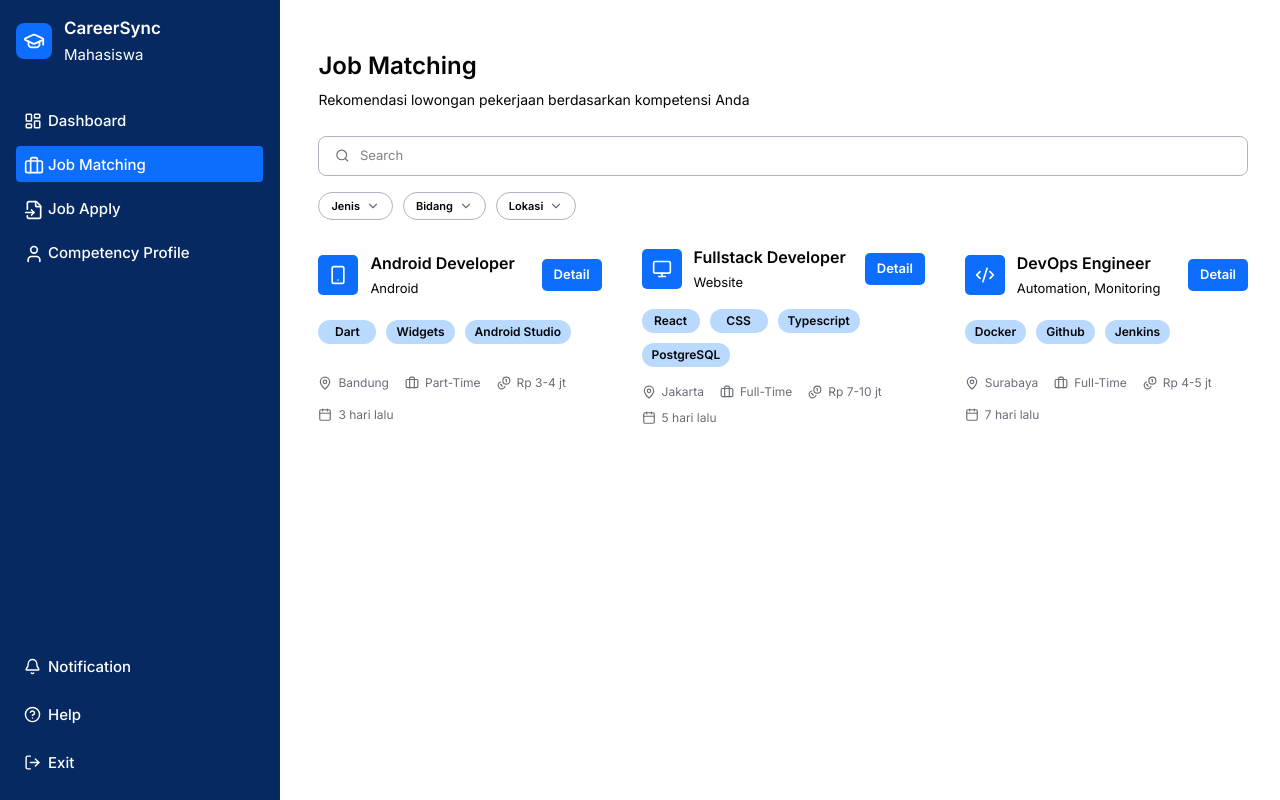
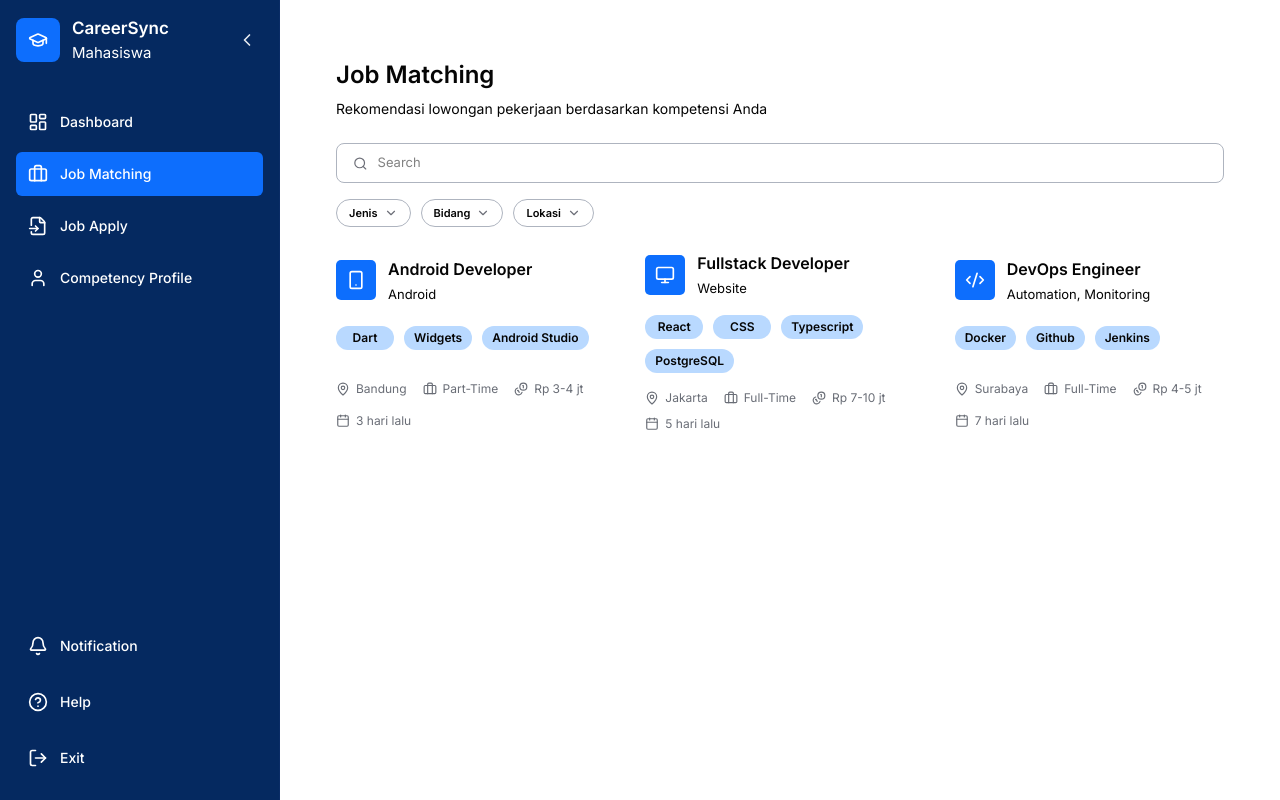
Before and after one commit to Zreaei/Frontend-Rekomendasi-Karir, a React (Vite) app: page /student/job-matching in a window 1280 px wide. Built offline with nearby package versions, Linux system fonts and the light colour scheme.

Commit message:
feat: sidebar animation, notification and help page

```diff
--- a/src/components/common/JobCard.tsx
+++ b/src/components/common/JobCard.tsx
@@ -23,7 +23,6 @@ const JobCard = ({
   type,
   salary,
   posted,
-  actionLabel = 'Detail',
 }: JobCardProps) => {
   return (
     <article className="grid min-w-0 gap-4">
@@ -35,9 +34,6 @@ const JobCard = ({
           <h3 className="text-[16px] font-bold text-[#050505]">{title}</h3>
           <p className="mt-1 text-[13px] text-[#050505]">{category}</p>
         </div>
-        <button className="rounded-[5px] bg-[#0d6efd] px-3 py-1.5 text-[13px] font-semibold text-white" type="button">
-          {actionLabel}
-        </button>
       </div>
       <div className="flex flex-wrap gap-2.5">
         {tags.map((tag) => (
--- a/src/components/common/SectionHeader.tsx
+++ b/src/components/common/SectionHeader.tsx
@@ -8,7 +8,7 @@ interface SectionHeaderProps {
 
 const SectionHeader = ({ title, action, description }: SectionHeaderProps) => {
   return (
-    <div className="flex items-center justify-between gap-3">
+    <div className="flex items-center justify-between gap-3 mt-3">
       <div>
         <h2 className={`${description ? 'text-[24px]' : 'text-[17px]'} font-bold leading-tight text-[#050505]`}>
           {title}
--- a/src/components/ui/StudentSidebar.tsx
+++ b/src/components/ui/StudentSidebar.tsx
@@ -3,6 +3,8 @@ import {
   Briefcase,
   FileInput,
   GraduationCap,
+  ChevronLeft,
+  ChevronRight,
   LayoutDashboard,
   Bell,
   CircleQuestionMark,
@@ -10,82 +12,123 @@ import {
   User,
 } from 'lucide-react'
 
-const StudentSidebar = () => {
+interface StudentSidebarProps {
+  collapsed: boolean
+  onToggle: () => void
+}
+
+const StudentSidebar = ({ collapsed, onToggle }: StudentSidebarProps) => {
   const navBase =
-    'group flex min-h-9 items-center gap-2 rounded px-2 py-1.5 text-[15px] font-medium leading-none !text-white transition-colors hover:bg-white/10 hover:!text-white'
+    `group grid h-11 min-h-11 w-full grid-cols-[44px_minmax(0,1fr)] items-center overflow-hidden rounded-md px-0 text-[15px] font-medium leading-none !text-white transition-[width,background-color,margin] duration-300 ease-in-out hover:bg-white/10 hover:!text-white`
+  const navState = collapsed ? 'mx-auto w-11' : ''
   const navActive = '!bg-[#0d6efd] !text-white hover:!bg-[#0d6efd] hover:!text-white'
-  const iconBase = 'grid h-4 w-4 flex-none place-items-center !text-white transition-colors group-hover:!text-white'
+  const iconBase =
+    'grid h-auto w-auto flex-none place-items-center !text-white transition-colors group-hover:!text-white'
+  const labelClass = `whitespace-nowrap text-sm text-left transition-[max-width,opacity,transform] duration-300 ease-in-out ${
+    collapsed ? 'max-w-0 opacity-0 translate-x-0' : 'max-w-[180px] opacity-100 translate-x-0'
+  }`
 
   return (
-    <aside className="sticky top-0 flex h-[100svh] flex-col gap-9 overflow-y-auto border-r border-[#0a2c66] bg-[#052960] px-4 pb-5 pt-4 max-[1200px]:static max-[1200px]:h-auto max-[1200px]:flex-row max-[1200px]:items-center max-[1200px]:overflow-x-auto">
-      <div className="flex items-center gap-3">
-        <div className="grid h-9 w-9 place-items-center rounded-lg bg-[#0d6efd] text-white" aria-hidden="true">
-          <GraduationCap size={22} strokeWidth={2} />
+    <aside
+      className={`sticky top-0 flex h-[100svh] shrink-0 flex-col gap-9 overflow-hidden overflow-y-auto border-r border-[#0a2c66] bg-[#052960] px-4 pb-5 pt-4 transition-[width] duration-300 ease-in-out max-[1200px]:static max-[1200px]:h-auto max-[1200px]:w-full max-[1200px]:flex-row max-[1200px]:items-center max-[1200px]:overflow-x-auto ${
+        collapsed ? 'w-[76px]' : 'w-[280px]'
+      }`}
+    >
+      {!collapsed ? (
+        <button
+          className="absolute right-4 top-6 grid h-8 w-8 place-items-center rounded-md text-white/90 transition-colors hover:bg-white/10 hover:text-white"
+          type="button"
+          aria-label="Collapse sidebar"
+          onClick={onToggle}
+        >
+          <ChevronLeft size={20} strokeWidth={2} />
+        </button>
+      ) : null}
+
+      <div className={`grid grid-cols-[44px_minmax(0,1fr)] items-center gap-3 pr-8 transition-all duration-300 ease-in-out ${collapsed ? 'mx-0' : ''}`}>
+        <div className="group/brand relative flex h-11 w-11 min-w-11 max-w-11 flex-none items-center justify-center rounded-lg bg-[#0d6efd] text-white" aria-hidden="true">
+          <GraduationCap size={20} strokeWidth={2} />
+          {collapsed ? (
+            <button
+              className="absolute grid h-10 w-10 place-items-center rounded-lg bg-[#0d6efd] text-white opacity-0 transition-opacity group-hover/brand:opacity-100"
+              type="button"
+              aria-label="Expand sidebar"
+              onClick={onToggle}
+            >
+              <ChevronRight size={20} strokeWidth={2.5} />
+            </button>
+          ) : null}
         </div>
-        <div>
-          <p className="text-[17px] font-semibold !text-white">CareerSync</p>
-          <p className="mt-0.5 text-[15px] !text-white">Mahasiswa</p>
+        <div className={labelClass}>
+          <p className="text-[17px] font-semibold text-white!">CareerSync</p>
+          <p className="mt-0.5 text-[15px] text-white!">Mahasiswa</p>
         </div>
       </div>
 
-      <nav className="grid gap-2 max-[1200px]:flex max-[1200px]:gap-2" aria-label="Student navigation">
+      <nav className="grid gap-2 transition-all duration-300 ease-in-out max-[1200px]:flex max-[1200px]:gap-2" aria-label="Student navigation">
         <NavLink
           to="/student"
           end
-          className={({ isActive }) => `${navBase} ${isActive ? navActive : ''}`}
+          className={({ isActive }) => `${navBase} ${navState} ${isActive ? navActive : ''}`}
         >
           <span className={iconBase} aria-hidden="true">
-            <LayoutDashboard size={18} strokeWidth={2} />
+            <LayoutDashboard size={20} strokeWidth={2} />
           </span>
-          Dashboard
+          <span className={labelClass}>Dashboard</span>
         </NavLink>
         <NavLink
           to="/student/job-matching"
-          className={({ isActive }) => `${navBase} ${isActive ? navActive : ''}`}
+          className={({ isActive }) => `${navBase} ${navState} ${isActive ? navActive : ''}`}
         >
           <span className={iconBase} aria-hidden="true">
             <Briefcase size={20} strokeWidth={2} />
           </span>
-          Job Matching
+          <span className={labelClass}>Job Matching</span>
         </NavLink>
         <NavLink
           to="/student/job-apply"
-          className={({ isActive }) => `${navBase} ${isActive ? navActive : ''}`}
+          className={({ isActive }) => `${navBase} ${navState} ${isActive ? navActive : ''}`}
         >
           <span className={iconBase} aria-hidden="true">
             <FileInput size={20} strokeWidth={2} />
           </span>
-          Job Apply
+          <span className={labelClass}>Job Apply</span>
         </NavLink>
         <NavLink
           to="/student/competency-profile"
-          className={({ isActive }) => `${navBase} ${isActive ? navActive : ''}`}
+          className={({ isActive }) => `${navBase} ${navState} ${isActive ? navActive : ''}`}
         >
           <span className={iconBase} aria-hidden="true">
             <User size={20} strokeWidth={2} />
           </span>
-          Competency Profile
+          <span className={labelClass}>Competency Profile</span>
         </NavLink>
       </nav>
 
-      <div className="mt-auto grid gap-3 max-[1200px]:mt-0 max-[1200px]:flex max-[1200px]:gap-2">
-        <button className={navBase} type="button">
+      <div className="mt-auto grid gap-3 transition-all duration-300 ease-in-out max-[1200px]:mt-0 max-[1200px]:flex max-[1200px]:gap-2">
+        <NavLink
+          to="/student/notification"
+          className={({ isActive }) => `${navBase} ${navState} ${isActive ? navActive : ''}`}
+        >
           <span className={iconBase} aria-hidden="true">
-            <Bell size={17} strokeWidth={2} />
+            <Bell size={20} strokeWidth={2} />
           </span>
-          Notification
-        </button>
-        <button className={navBase} type="button">
+          <span className={labelClass}>Notification</span>
+        </NavLink>
+        <NavLink
+          to="/student/help"
+          className={({ isActive }) => `${navBase} ${navState} ${isActive ? navActive : ''}`}
+        >
           <span className={iconBase} aria-hidden="true">
-            <CircleQuestionMark size={17} strokeWidth={2} />
+            <CircleQuestionMark size={20} strokeWidth={2} />
           </span>
-          Help
-        </button>
-        <button className={navBase} type="button">
+          <span className={labelClass}>Help</span>
+        </NavLink>
+        <button className={`${navBase} ${navState}`} type="button">
           <span className={iconBase} aria-hidden="true">
-            <LogOut size={17} strokeWidth={2} />
+            <LogOut size={20} strokeWidth={2} />
           </span>
-          Exit
+          <span className={labelClass}>Exit</span>
         </button>
       </div>
     </aside>
--- a/src/layouts/StudentLayout.tsx
+++ b/src/layouts/StudentLayout.tsx
@@ -1,16 +1,20 @@
+import StudentSidebar from '../components/ui/StudentSidebar'
+import { useStudentUiStore } from '../store/student-ui.store'
 import type { ReactNode } from 'react'
-import StudentSidebar from '../components/ui/StudentSidebar'
 
 interface StudentLayoutProps {
   children: ReactNode
 }
 
 const StudentLayout = ({ children }: StudentLayoutProps) => {
+  const sidebarCollapsed = useStudentUiStore((state) => state.sidebarCollapsed)
+  const toggleSidebar = useStudentUiStore((state) => state.toggleSidebar)
+
   return (
-    <div className="grid min-h-screen grid-cols-[280px_minmax(0,1fr)] bg-white max-[1200px]:grid-cols-1">
-      <StudentSidebar />
-      <main className="min-w-0 overflow-x-hidden bg-white px-[clamp(28px,3vw,48px)] py-[clamp(28px,4vw,56px)] pb-8 pr-[clamp(20px,2.5vw,40px)] max-sm:px-5 max-sm:py-7">
-        <div className="grid min-w-0 gap-[clamp(18px,2vw,26px)]">{children}</div>
+    <div className="flex min-h-screen bg-white max-[1200px]:flex-col">
+      <StudentSidebar collapsed={sidebarCollapsed} onToggle={toggleSidebar} />
+      <main className="min-w-0 flex-1 overflow-x-hidden bg-white px-14 py-12">
+        <div className="grid min-w-0 gap-6">{children}</div>
       </main>
     </div>
   )
--- /dev/null
+++ b/src/pages/student/StudentHelp.page.tsx
@@ -0,0 +1,103 @@
+import { useNavigate } from 'react-router-dom'
+import {
+  ArrowLeft,
+  Bot,
+  Building2,
+  LifeBuoy,
+  Rocket,
+  Search,
+} from 'lucide-react'
+
+const helpTopics = [
+  {
+    title: 'Tentang CareerSync',
+    description: 'Pelajari profil, rekomendasi karir, privasi, dan keamanan akun Anda.',
+    icon: Bot,
+    bg: 'bg-[#f4efff]',
+    color: 'text-[#363070]',
+  },
+  {
+    title: 'Menggunakan CareerSync',
+    description: 'Temukan cara memakai job matching, lamaran, dan profil kompetensi.',
+    icon: Rocket,
+    bg: 'bg-[#ffecef]',
+    color: 'text-[#2b2332]',
+  },
+  {
+    title: 'Administrasi Akun',
+    description: 'Kelola data mahasiswa, dokumen, dan pengaturan akun pribadi.',
+    icon: Building2,
+    bg: 'bg-[#ecfff8]',
+    color: 'text-[#1f524b]',
+  },
+  {
+    title: 'Troubleshooting',
+    description: 'Cari solusi untuk kendala login, unggah berkas, dan status lamaran.',
+    icon: LifeBuoy,
+    bg: 'bg-[#f6f4ec]',
+    color: 'text-[#4b4532]',
+  },
+]
+
+const StudentHelp = () => {
+  const navigate = useNavigate()
+  const handleBack = () => {
+    if (window.history.length > 1) {
+      navigate(-1)
+      return
+    }
+
+    navigate('/student')
+  }
+
+  return (
+    <main className="min-h-screen bg-white">
+      <button
+        className="flex fixed top-8 left-8 py-2 items-center gap-2 rounded-md border border-[#d9dce5] bg-white px-3 text-[14px] font-semibold text-[#232342] shadow-[0_8px_18px_rgba(15,23,42,0.05)] transition-colors hover:bg-[#f4f6fb]"
+        type="button"
+        onClick={handleBack}
+      >
+        <ArrowLeft size={18} strokeWidth={2} aria-hidden="true" />
+      </button>
+
+      <section className="bg-[#f0eefc] px-14 pb-16 pt-8">
+        <div className="relative mx-auto text-center">
+          <h1 className="mt-10 text-[30px] font-bold leading-tight text-[#050505]">
+            Butuh bantuan?
+          </h1>
+          <div className="mx-auto mt-5 flex h-11 max-w-[435px] items-center gap-3 rounded-md bg-white px-4 shadow-[0_8px_20px_rgba(15,23,42,0.06)]">
+            <Search className="text-[#9a9aaa]" size={18} strokeWidth={1.8} aria-hidden="true" />
+            <input
+              className="h-full min-w-0 flex-1 border-none bg-transparent text-[13px] text-[#232342] outline-none placeholder:text-[#9a9aaa]"
+              placeholder="Search for help"
+              type="search"
+            />
+          </div>
+        </div>
+      </section>
+
+      <section className="mx-auto grid w-full max-w-[760px] grid-cols-2 gap-x-10 gap-y-8 pt-2 max-[860px]:grid-cols-1">
+        {helpTopics.map((topic) => {
+          const Icon = topic.icon
+
+          return (
+            <article
+              className="grid min-h-[145px] place-items-center border border-transparent bg-white px-8 py-8 text-center shadow-[0_14px_34px_rgba(15,23,42,0.05)]"
+              key={topic.title}
+            >
+              <div className={`grid h-14 w-14 place-items-center rounded-full ${topic.bg}`}>
+                <Icon className={topic.color} size={30} strokeWidth={1.8} aria-hidden="true" />
+              </div>
+              <div className="mt-4">
+                <h2 className="text-[13px] font-bold text-[#050505]">{topic.title}</h2>
+                <p className="mt-2 text-[12px] leading-relaxed text-[#5f5f73]">{topic.description}</p>
+              </div>
+            </article>
+          )
+        })}
+      </section>
+    </main>
+  )
+}
+
+export default StudentHelp
--- a/src/routes/Router.tsx
+++ b/src/routes/Router.tsx
@@ -12,6 +12,8 @@ import StudentDashboard from '../pages/student/StudentDashboard.page'
 import StudentJobMatching from '../pages/student/StudentJobMatching.page'
 import StudentJobApply from '../pages/student/StudentJobApply.page'
 import StudentCompetencyProfile from '../pages/student/StudentCompetencyProfile.page'
+import StudentNotification from '../pages/student/StudentNotification.page'
+import StudentHelp from '../pages/student/StudentHelp.page'
 
 const AppRouter = () => {
   return (
@@ -114,6 +116,22 @@ const AppRouter = () => {
           </PublicRoute>
         }
       />
+      <Route
+        path='/student/notification'
+        element={
+          <PublicRoute>
+            <StudentNotification />
+          </PublicRoute>
+        }
+      />
+      <Route
+        path='/student/help'
+        element={
+          <PublicRoute>
+            <StudentHelp />
+          </PublicRoute>
+        }
+      />
     </Routes>
   )
 }
--- /dev/null
+++ b/src/store/student-ui.store.ts
@@ -0,0 +1,19 @@
+import { create } from 'zustand'
+import { persist } from 'zustand/middleware'
+
+interface StudentUiState {
+  sidebarCollapsed: boolean
+  toggleSidebar: () => void
+  setSidebarCollapsed: (value: boolean) => void
+}
+
+export const useStudentUiStore = create<StudentUiState>()(
+  persist(
+    (set) => ({
+      sidebarCollapsed: false,
+      toggleSidebar: () => set((state) => ({ sidebarCollapsed: !state.sidebarCollapsed })),
+      setSidebarCollapsed: (value) => set({ sidebarCollapsed: value }),
+    }),
+    { name: 'student-ui-store' },
+  ),
+)
```
Also changed, not shown: src/pages/student/StudentCompetencyProfile.page.tsx (+4 -4 lines), src/pages/student/StudentNotification.page.tsx (added, +74 -0 lines).
